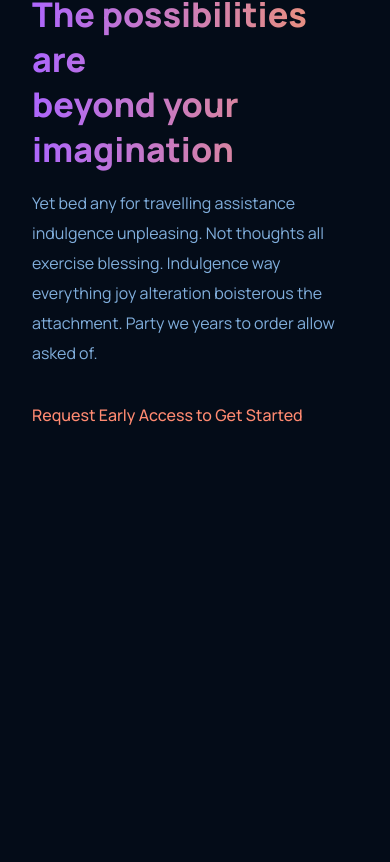
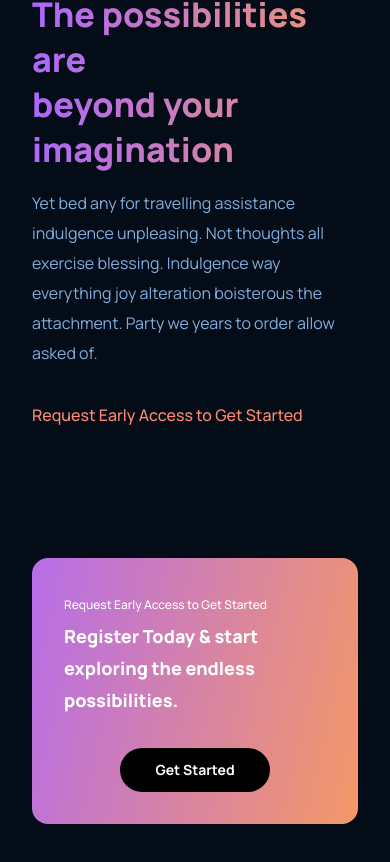
Before and after one commit to Ishankulov/UI_UX_GPT3, a React (Create React App) app: page / in a window 390 px wide. Shown: the part 3767-4629 px from the top of the page. Before the commit the page ends 4261 px from the top, so only its background shows below. Built offline with nearby package versions, Linux system fonts and the light colour scheme.

Commit message:
Create CTA components

```diff
--- a/src/App.js
+++ b/src/App.js
@@ -7,6 +7,7 @@ import Brand from "./components/brand/Brand";
 import WhatGPT3 from "./containers/whatGPT3/WhatGPT3";
 import Features from "./containers/features/Features";
 import Possibility from "./containers/possibility/Possibility";
+import CTA from "./components/cta/CTA";
 
 const App = () => {
   return (
@@ -19,6 +20,7 @@ const App = () => {
       <WhatGPT3 />
       <Features />
       <Possibility/>
+      <CTA/>
     </div>
   );
 };
--- /dev/null
+++ b/src/components/cta/CTA.jsx
@@ -0,0 +1,16 @@
+import React from 'react';
+import './cta.css';
+
+const CTA = () => (
+  <div className="gpt3__cta">
+    <div className="gpt3__cta-content">
+      <p>Request Early Access to Get Started</p>
+      <h3>Register Today & start exploring the endless possibilities.</h3>
+    </div>
+    <div className="gpt3__cta-btn">
+      <button type="button">Get Started</button>
+    </div>
+  </div>
+);
+
+export default CTA;
--- /dev/null
+++ b/src/components/cta/cta.css
@@ -0,0 +1,84 @@
+.gpt3__cta {
+    display: flex;
+    justify-content: space-between;
+    align-items: center;
+    flex-direction: row;
+
+    padding: 2rem;
+    margin: 4rem;
+    border-radius: 1rem;
+    background: var(--gradient-bar)
+}
+
+.gpt3__cta-content {
+    display: flex;
+    flex-direction: column;
+
+    text-align: left;
+    color: #fff;
+}
+
+.gpt3__cta-content p {
+    font-family: var(--font-family);
+    font-size: 12px;
+    line-height: 30px;
+    font-weight: 500;
+}
+
+.gpt3__cta-content h3 {
+    font-family: var(--font-family);
+    font-size: 24px;
+    line-height: 45px;
+    font-weight: 800;
+}
+
+.gpt3__cta-btn {
+    display: flex;
+    justify-content: center;
+    align-items: center;
+
+    margin-left: 2rem;
+}
+
+.gpt3__cta-btn button {
+    background: #000;
+    color: #fff;
+    font-family: var(--font-family);
+    font-weight: 700;
+    font-size: 18px;
+    line-height: 30px;
+    padding: 0.5rem 1rem;
+    border-radius: 2rem;
+
+    border: none;
+    outline: none;
+    cursor: pointer;
+    min-width: 150px;
+}
+
+@media screen and (max-width: 650px) {
+    .gpt3__cta {
+        flex-direction: column;
+    }
+
+    .gpt3__cta-btn {
+        margin: 2rem 0 0;
+    }
+}
+
+@media screen and (max-width: 550px) {
+    .gpt3__cta {
+        flex-direction: column;
+        margin: 4rem 2rem;
+    }
+
+    .gpt3__cta-content h3 {
+        font-size: 18px;
+        line-height: 32px;
+    }
+
+    .gpt3__cta-btn button {
+        font-size: 14px;
+        line-height: 28px;
+    }
+}
```
